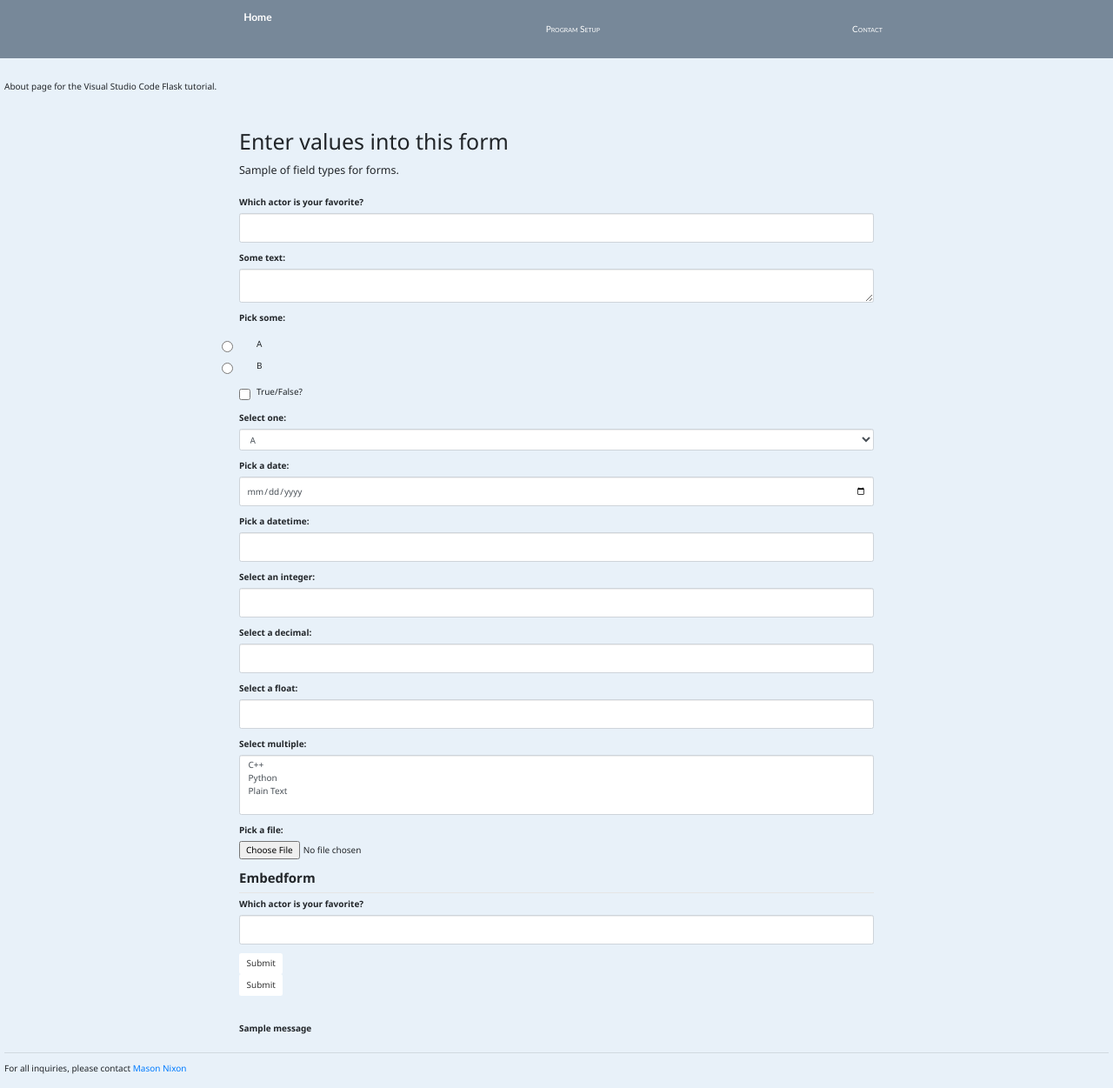
After one commit to masonnixon/python-webform-flask-app, a Flask app: page /program_setup/ in a window 1280 px wide. The commit adds this page. Shown: the whole page at 87% size. Run offline with Flask 2, Linux system fonts and the light colour scheme; some libraries are stand-ins or nearby versions.

Commit message:
Made sample form with all available field types.

```diff
--- a/hello_app/templates/layout.html
+++ b/hello_app/templates/layout.html
@@ -27,7 +27,7 @@
     {{ super() }}
         <div class="navbar navbar-fixed-top">
             <a href="{{ url_for('home') }}" class="navbar-brand">Home</a>
-            <a href="{{ url_for('about') }}" class="navbar-item">About</a>
+            <a href="{{ url_for('program_setup') }}" class="navbar-item">Program Setup</a>
             <a href="{{ url_for('contact') }}" class="navbar-item">Contact</a>
         </div>
     {% endblock %}
--- /dev/null
+++ b/hello_app/templates/program_setup.html
@@ -0,0 +1,24 @@
+{% extends "layout.html" %}
+{% block title %}
+Program Setup
+{% endblock %}
+{% block content %}
+
+<p>About page for the Visual Studio Code Flask tutorial.</p>
+<div class="container">
+    <div class="row">
+      <div class="col-md-10 col-lg-8 mx-lg-auto mx-md-auto">
+
+        <h1 class="pt-5 pb-2">Enter values into this form</h1>
+
+        <p class="lead">Sample of field types for forms.</p>
+
+        {{ wtf.quick_form(form) }}
+
+        <p class="pt-5"><strong>{{ message }}</strong></p>
+
+      </div>
+    </div>
+  </div>
+
+{% endblock %}
--- a/hello_app/views.py
+++ b/hello_app/views.py
@@ -1,7 +1,9 @@
 from datetime import datetime
 from flask import Flask, render_template, redirect, url_for
 from flask_wtf import FlaskForm
-from wtforms import StringField, SubmitField
+from wtforms import StringField, SubmitField, TextAreaField, RadioField, BooleanField, \
+    SelectField, DateField, DateTimeField, IntegerField, DecimalField, FloatField, SelectMultipleField, \
+        FileField, FormField, FieldList
 from wtforms.validators import DataRequired
 
 # My Local imports
@@ -11,6 +13,22 @@ from . import app
 
 class NameForm(FlaskForm):
     name = StringField('Which actor is your favorite?', validators=[DataRequired()])
+    submit = SubmitField('Submit')
+
+class ProgramSetupForm(FlaskForm):
+    name = StringField('Which actor is your favorite?', validators=[DataRequired()])
+    textArea = TextAreaField('Some text:')
+    radio = RadioField('Pick some:',choices=['A','B'])
+    boolean = BooleanField('True/False?')
+    select = SelectField('Select one:',choices=['A','B','C'])
+    date = DateField('Pick a date:')
+    dt = DateTimeField('Pick a datetime:')
+    integ = IntegerField('Select an integer:')
+    dec = DecimalField('Select a decimal:')
+    floate = FloatField('Select a float:')
+    pickmult = SelectMultipleField('Select multiple:',choices=[('cpp', 'C++'), ('py', 'Python'), ('text', 'Plain Text')])
+    filep = FileField('Pick a file:')
+    embedform = FormField(NameForm)
     submit = SubmitField('Submit')
 
 # @app.route("/", methods=['GET', 'POST'])
@@ -58,9 +76,13 @@ def internal_server_error(e):
     return render_template('500.html'), 500
 
 
-@app.route("/about/")
-def about():
-    return render_template("about.html")
+@app.route("/program_setup/", methods=['GET', 'POST'])
+def program_setup():
+    form = ProgramSetupForm()
+    message = "Sample message"
+    if form.validate_on_submit():
+        name = form.name.data
+    return render_template("program_setup.html", form=form, message=message)
 
 @app.route("/contact/")
 def contact():
```
Also changed, not shown: hello_app/templates/about.html (deleted, +0 -7 lines).
